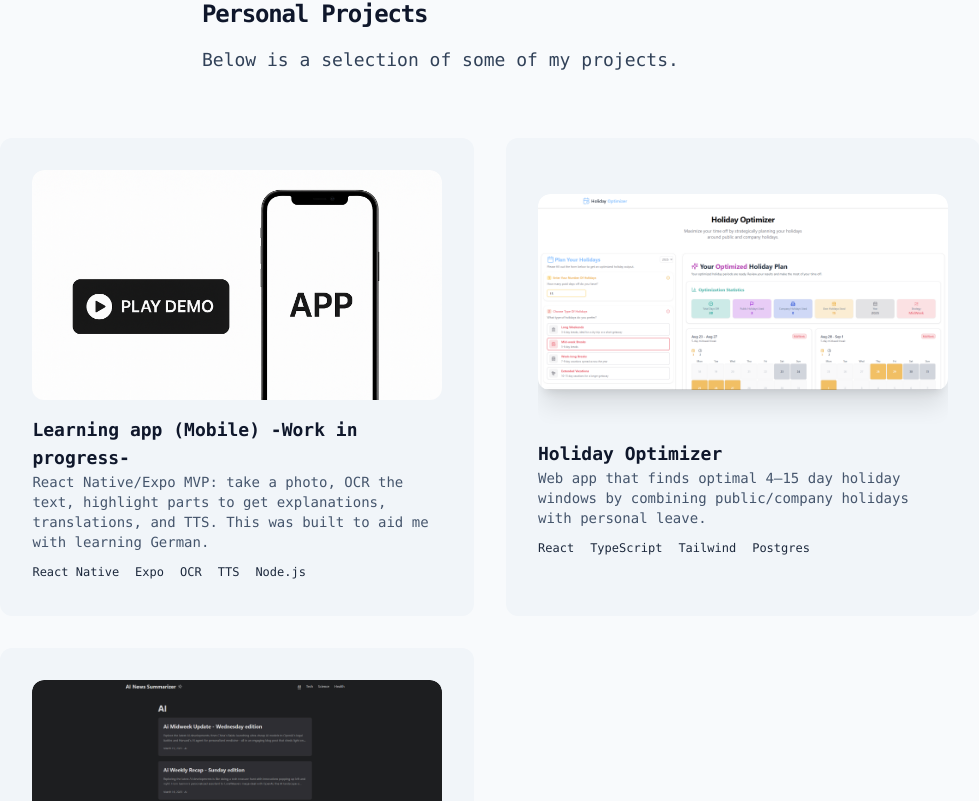
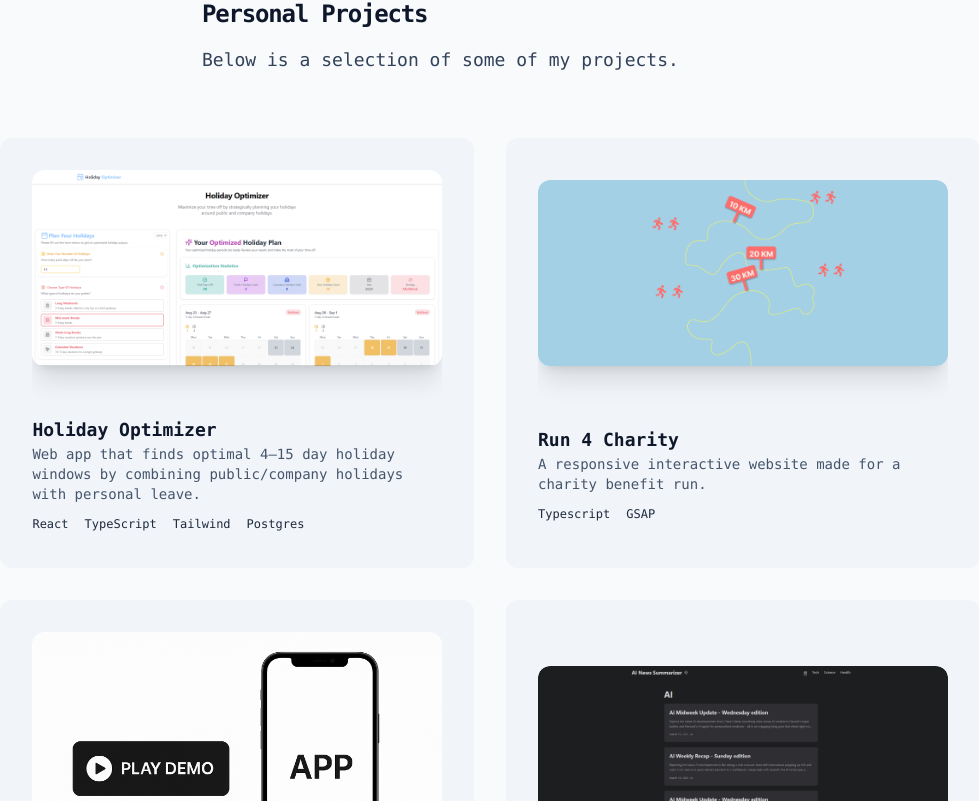
Before and after one commit to Mitch-creates/mitch-portfolio, a React (Vite) app: page / in a window 1280 px wide. Shown: the part 519-1320 px from the top of the page, without its empty margins (150-1129 px from the left). Built offline with nearby package versions, Linux system fonts and the light colour scheme.

Commit message:
Added project

```diff
--- a/src/constants/types.ts
+++ b/src/constants/types.ts
@@ -19,6 +19,38 @@ export const DATA = {
   email: "mitchcreates.contact@gmail.com",
   projects: [
     {
+      title: "Holiday Optimizer",
+      description:
+        "Web app that finds optimal 4–15 day holiday windows by combining public/company holidays with personal leave.",
+      period: "2025",
+      tags: ["React", "TypeScript", "Tailwind", "Postgres"],
+      links: [
+        { label: "Live", href: "https://holidayoptimizer.com/" },
+        {
+          label: "Code",
+          href: "https://github.com/Mitch-creates/holiday-hacker",
+        },
+      ],
+      featured: true,
+      image: "/images/holidayoptimizer.png",
+    },
+    {
+      title: "Run 4 Charity",
+      description:
+        "A responsive interactive website made for a charity benefit run.",
+      period: "2025",
+      tags: ["Typescript", "GSAP"],
+      links: [
+        { label: "Live", href: "https://run4charity.be" },
+        {
+          label: "Code",
+          href: "https://github.com/Mitch-creates/ktk-website",
+        },
+      ],
+      featured: true,
+      image: "/images/run4charity.png",
+    },
+    {
       title: "Learning app (Mobile) -Work in progress-",
       description:
         "React Native/Expo MVP: take a photo, OCR the text, highlight parts to get explanations, translations, and TTS. This was built to aid me with learning German.",
@@ -36,22 +68,6 @@ export const DATA = {
       image: "/images/play-demo-learningapp.png",
     },
     {
-      title: "Holiday Optimizer",
-      description:
-        "Web app that finds optimal 4–15 day holiday windows by combining public/company holidays with personal leave.",
-      period: "2025",
-      tags: ["React", "TypeScript", "Tailwind", "Postgres"],
-      links: [
-        { label: "Live", href: "https://holidayoptimizer.com/" },
-        {
-          label: "Code",
-          href: "https://github.com/Mitch-creates/holiday-hacker",
-        },
-      ],
-      featured: true,
-      image: "/images/holidayoptimizer.png",
-    },
-    {
       title: "AI News Summarizer",
       description: "Automated setup for summarizing news articles using LLM.",
       period: "2025",
@@ -65,6 +81,22 @@ export const DATA = {
       ],
       featured: true,
       image: "/images/weeklynews.png",
+    },
+    {
+      title: "Run 4 Charity",
+      description:
+        "A responsive and interactive website made for a charity benefit run.",
+      period: "2025",
+      tags: ["Typescript", "GSAP"],
+      links: [
+        { label: "Live", href: "https://run4charity.be" },
+        {
+          label: "Code",
+          href: "https://github.com/Mitch-creates/ktk-website",
+        },
+      ],
+      featured: true,
+      image: "/images/run4charity.png",
     },
     // {
     //   title: "Blogging website",
--- a/src/pages/Home.tsx
+++ b/src/pages/Home.tsx
@@ -57,7 +57,7 @@ function Home() {
                 <div className="relative rounded-xl mb-4 aspect-video overflow-hidden">
                   <img
                     loading="lazy"
-                    className="rounded-xl bg-cover shadow-xl"
+                    className="object-cover rounded-xl bg-cover shadow-xl"
                     src={project.image || "/images/coming_soon.jpg"}
                     alt={`${project.title} Thumbnail`}
                     width="450"
```
Also changed, not shown: public/images/run4charity.png (added), 1 other file (tests, documents, lock files or other folders).
